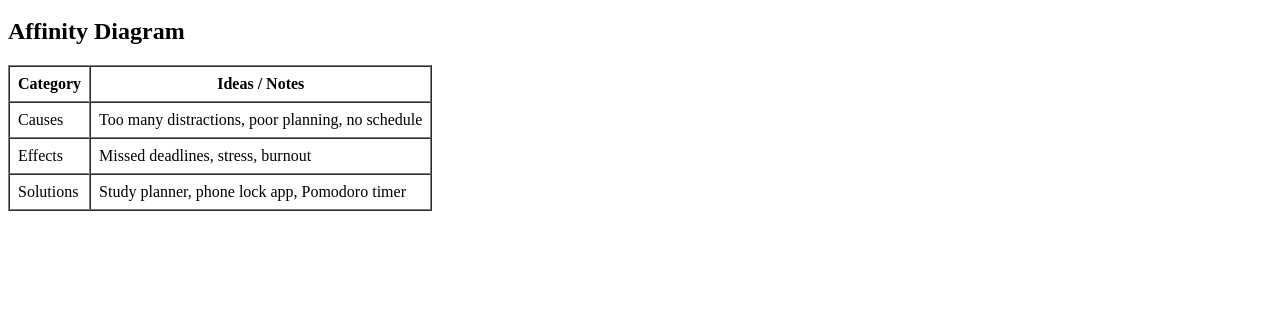
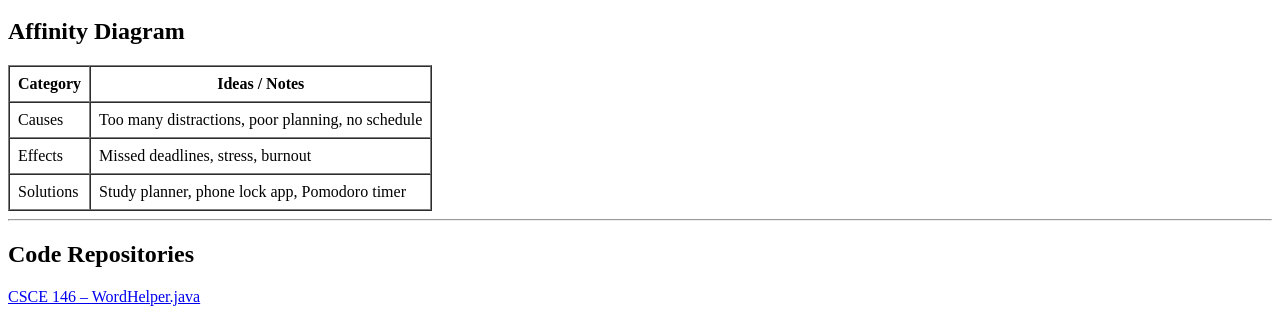
Before and after one commit to aggaston2023/project-management-2, a plain HTML site: page index.html in a window 1280 px wide. Shown: the part 659-981 px from the top of the page. Before the commit the page ends 878 px from the top, so only its background shows below. Drawn offline with Linux system fonts and the light colour scheme.

Commit message:
Update index.html
Add code repository link

```diff
--- a/index.html
+++ b/index.html
@@ -67,6 +67,9 @@
     </tr>
   </table>
 </section>
+<hr>
+<h2>Code Repositories</h2>
+<p><a href="https://github.com/aggaston2023/word-helper" target="_blank">CSCE 146 – WordHelper.java</a></p>
 
 </body>
 </html>
```
